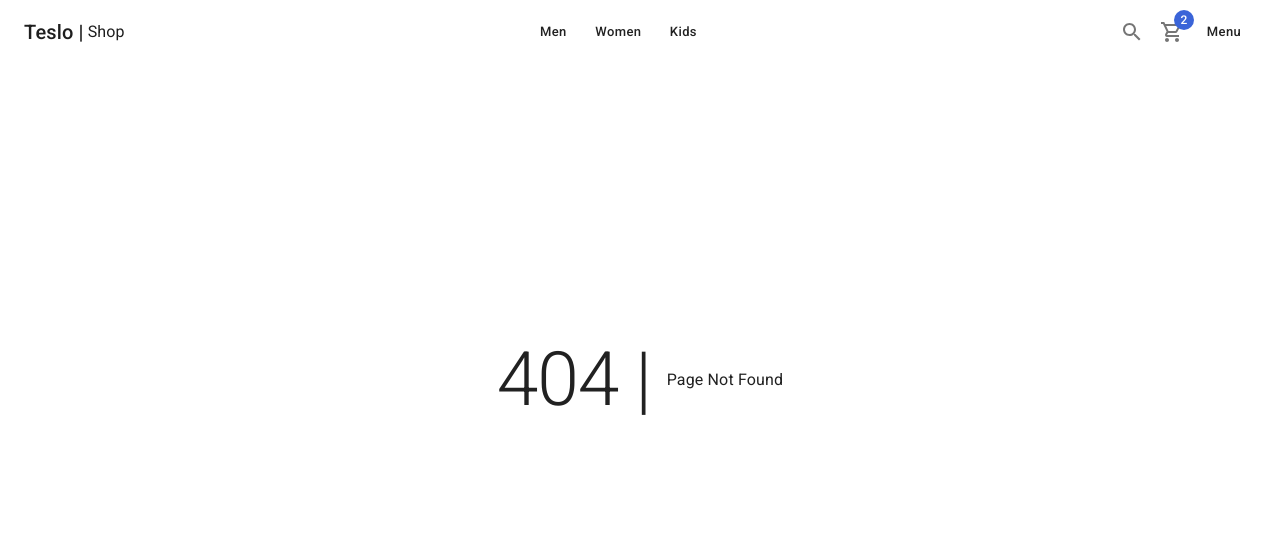
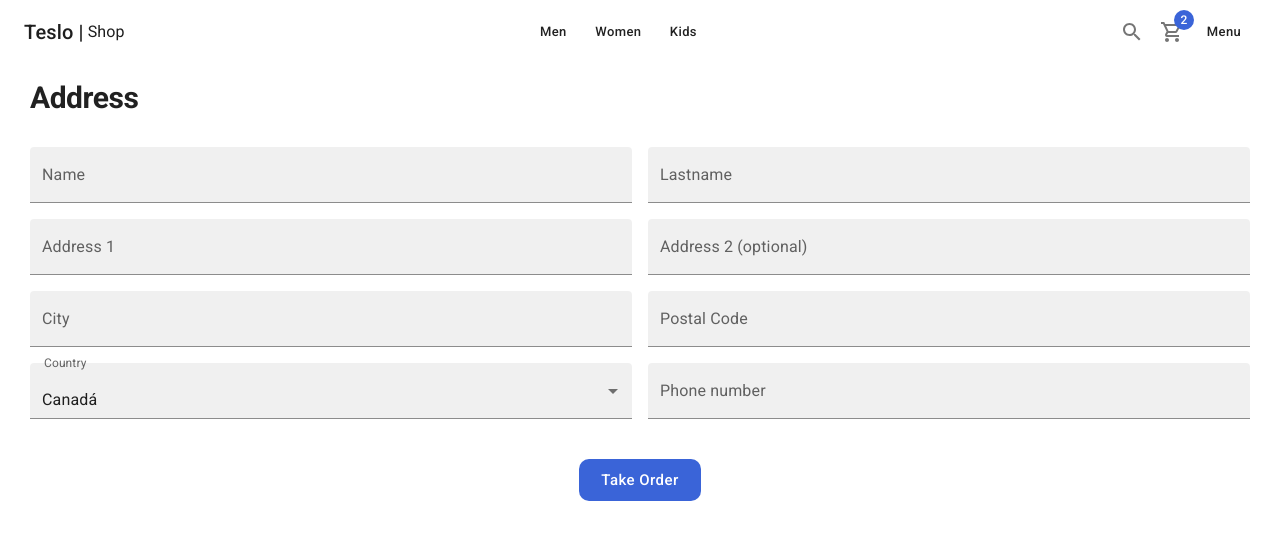
Before and after one commit to RedSocks25/TesloShop, a Next.js app: page /checkout/address in a window 1280 px wide. Before the commit this address had no page. Shown: the top 540 px of the page. Built offline with nearby package versions, Linux system fonts and the light colour scheme.

Commit message:
Address for Checkout Page

```diff
--- a/pages/cart/index.tsx
+++ b/pages/cart/index.tsx
@@ -1,6 +1,8 @@
 import React from 'react';
+
+import { Grid, Typography, Card, CardContent, Divider, Box, Button } from '@mui/material';
+
 import { ShopLayout } from '../../components/layouts';
-import { Grid, Typography, Card, CardContent, Divider, Box, Button } from '@mui/material';
 import { CartList } from '../../components/cart';
 import { OrderSummary } from '../../components/cart/OrderSummary';
 
--- /dev/null
+++ b/pages/checkout/address.tsx
@@ -0,0 +1,68 @@
+import { Button, FormControl, Grid, InputLabel, MenuItem, Select, TextField, Typography } from '@mui/material';
+import { Box } from '@mui/system';
+import React from 'react';
+import { ShopLayout } from '../../components/layouts/ShopLayout';
+
+const AddressPage = () => {
+  return (
+    <ShopLayout title='Address' pageDescription='Confirm your address for delivery'>
+      <Typography variant='h1' component='h1'>Address</Typography>
+
+      <Grid container spacing={ 2 } sx={{ mt: 2 }}>
+
+        <Grid item xs={ 12 } sm={ 6 }>
+          <TextField label='Name' variant='filled' fullWidth />
+        </Grid>
+
+        <Grid item xs={ 12 } sm={ 6 }>
+          <TextField label='Lastname' variant='filled' fullWidth />
+        </Grid>
+
+        <Grid item xs={ 12 } sm={ 6 }>
+          <TextField label='Address 1' variant='filled' fullWidth />
+        </Grid>
+
+        <Grid item xs={ 12 } sm={ 6 }>
+          <TextField label='Address 2 (optional)' variant='filled' fullWidth />
+        </Grid>
+
+        <Grid item xs={ 12 } sm={ 6 }>
+          <TextField label='City' variant='filled' fullWidth />
+        </Grid>
+
+        <Grid item xs={ 12 } sm={ 6 }>
+          <TextField label='Postal Code' variant='filled' fullWidth />
+        </Grid>
+
+        <Grid item xs={ 12 } sm={ 6 }>
+          <FormControl fullWidth>
+            <InputLabel>Country</InputLabel>
+            <Select
+              variant='filled'
+              label='Country'
+              value={1}
+            >
+              <MenuItem value={1}>Canadá</MenuItem>
+              <MenuItem value={2}>Chile</MenuItem>
+              <MenuItem value={3}>Perú</MenuItem>
+            </Select>
+          </FormControl>
+        </Grid>
+
+        <Grid item xs={ 12 } sm={ 6 }>
+          <TextField label='Phone number' variant='filled' fullWidth />
+        </Grid>
+
+      </Grid>
+
+      <Box sx={{ mt: 5 }} display='flex' justifyContent='center'>
+        <Button color='secondary' className='circular-btn' size='large'>
+          Take Order
+        </Button>
+      </Box>
+
+    </ShopLayout>
+  );
+}
+
+export default AddressPage;
```
Also changed, not shown: pages/checkout/index.tsx (added, +9 -0 lines).
